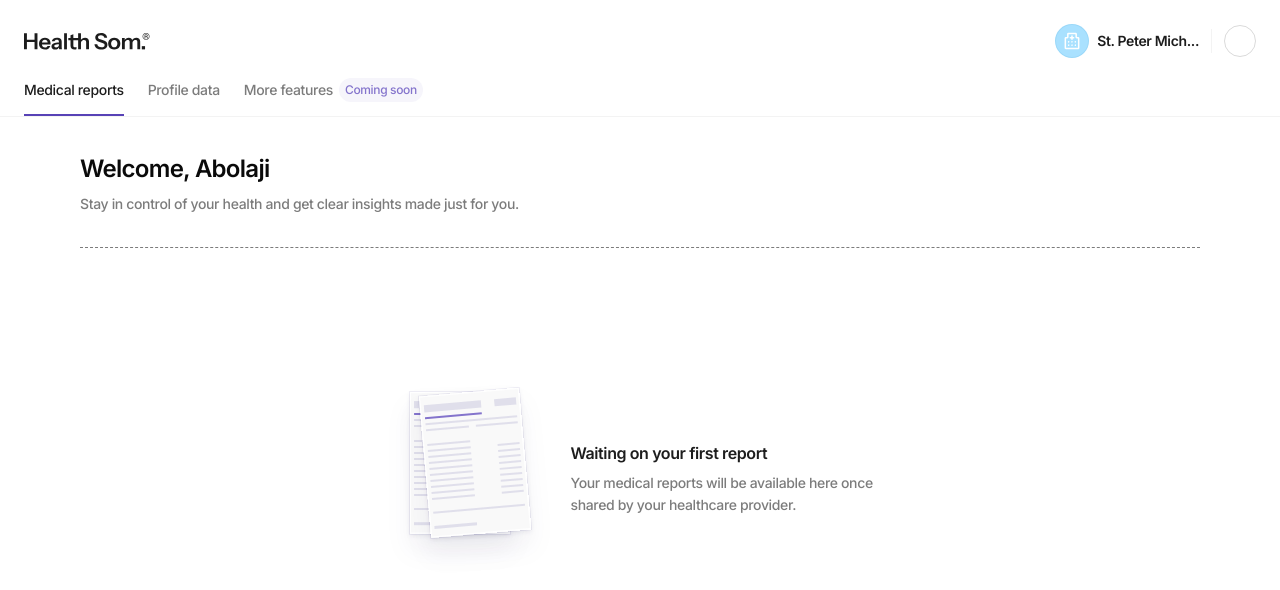
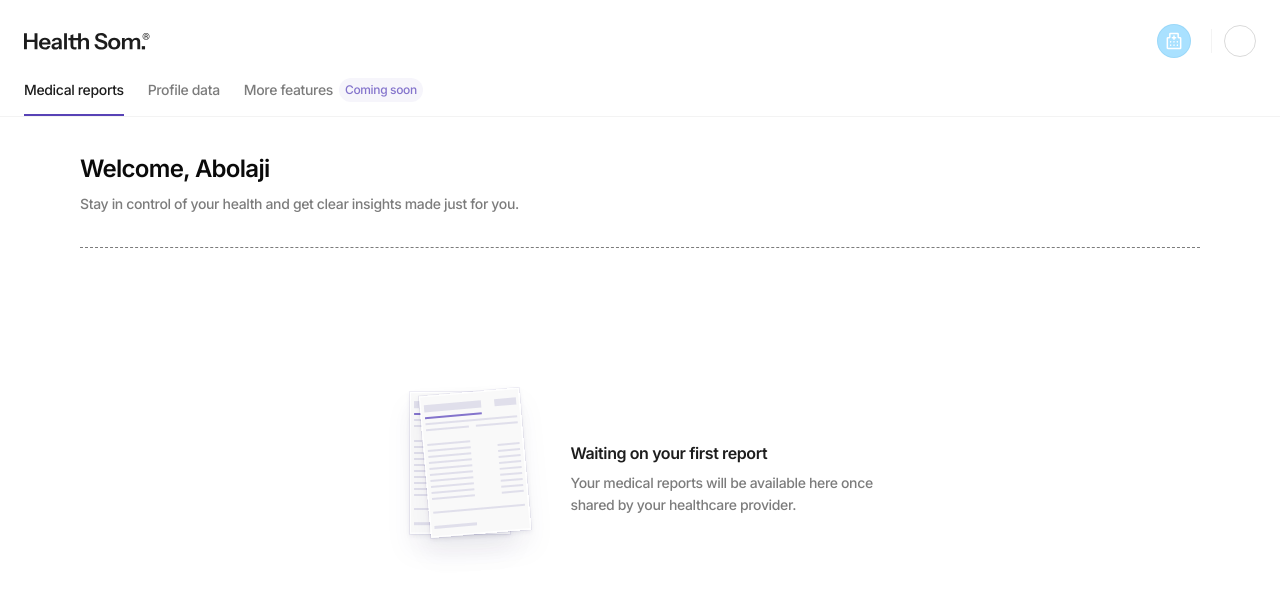
Before and after one commit to OGEmanuel/health-som., a React (Vite) app: page / in a window 1280 px wide. Shown: the top 590 px of the page. Built offline with nearby package versions, Linux system fonts and the light colour scheme.

Commit message:
fix:hospital name profile

```diff
--- a/src/home/index.tsx
+++ b/src/home/index.tsx
@@ -22,10 +22,10 @@ const Home = () => {
               <div className="rounded-full border border-[#1488C71A] bg-[#A9E1FF] p-1.5">
                 <Hospital stroke="white" />
               </div>
-              <p className="text-sm leading-[22px] font-semibold tracking-tight text-[#1D1D1D]">
+              <p className="text-sm leading-[22px] font-semibold tracking-tight text-[#1D1D1D] max-sm:hidden">
                 {/* St. Peter Micheal Co... */}
-                St. Peter Mich...
-                {/* {(() => {
+                {/* St. Peter Mich... */}
+                {(() => {
                   const hospitalName = HOSPITAL_LIST.find(
                     h => h.id === selectedHospital,
                   )?.name;
@@ -33,7 +33,18 @@ const Home = () => {
                   return hospitalName.length > 23
                     ? hospitalName.slice(0, 20) + '...'
                     : hospitalName;
-              })()} */}
+                })()}
+              </p>
+              <p className="text-sm leading-[22px] font-semibold tracking-tight text-[#1D1D1D] sm:hidden">
+                {(() => {
+                  const hospitalName = HOSPITAL_LIST.find(
+                    h => h.id === selectedHospital,
+                  )?.name;
+                  if (!hospitalName) return null;
+                  return hospitalName.length > 17
+                    ? hospitalName.slice(0, 14) + '...'
+                    : hospitalName;
+                })()}
               </p>
             </div>
             <Separator orientation="vertical" className="!h-6 bg-[#1E1E1E0D]" />
```
Lines whose indentation alone changed are shown as unchanged.
